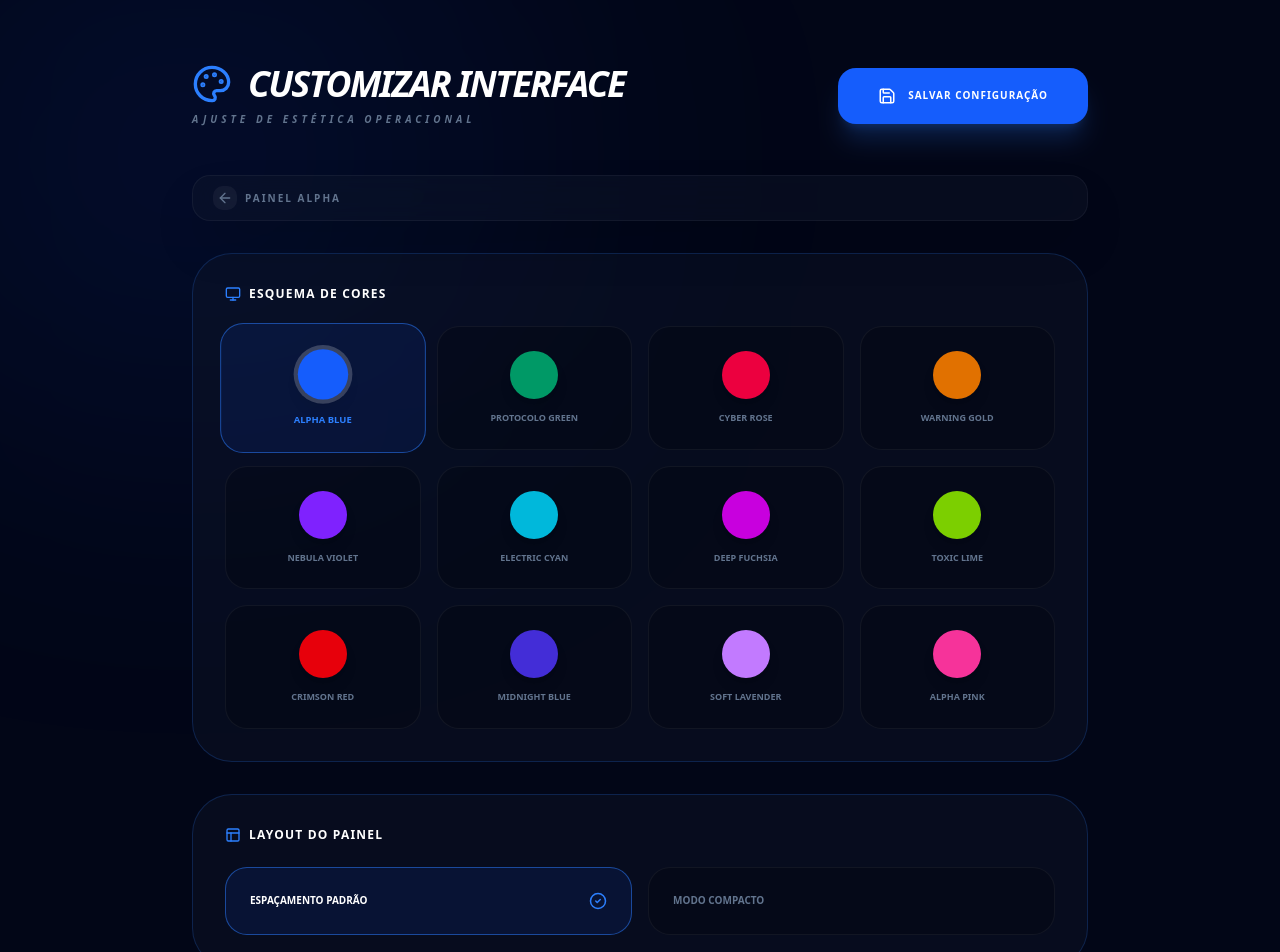
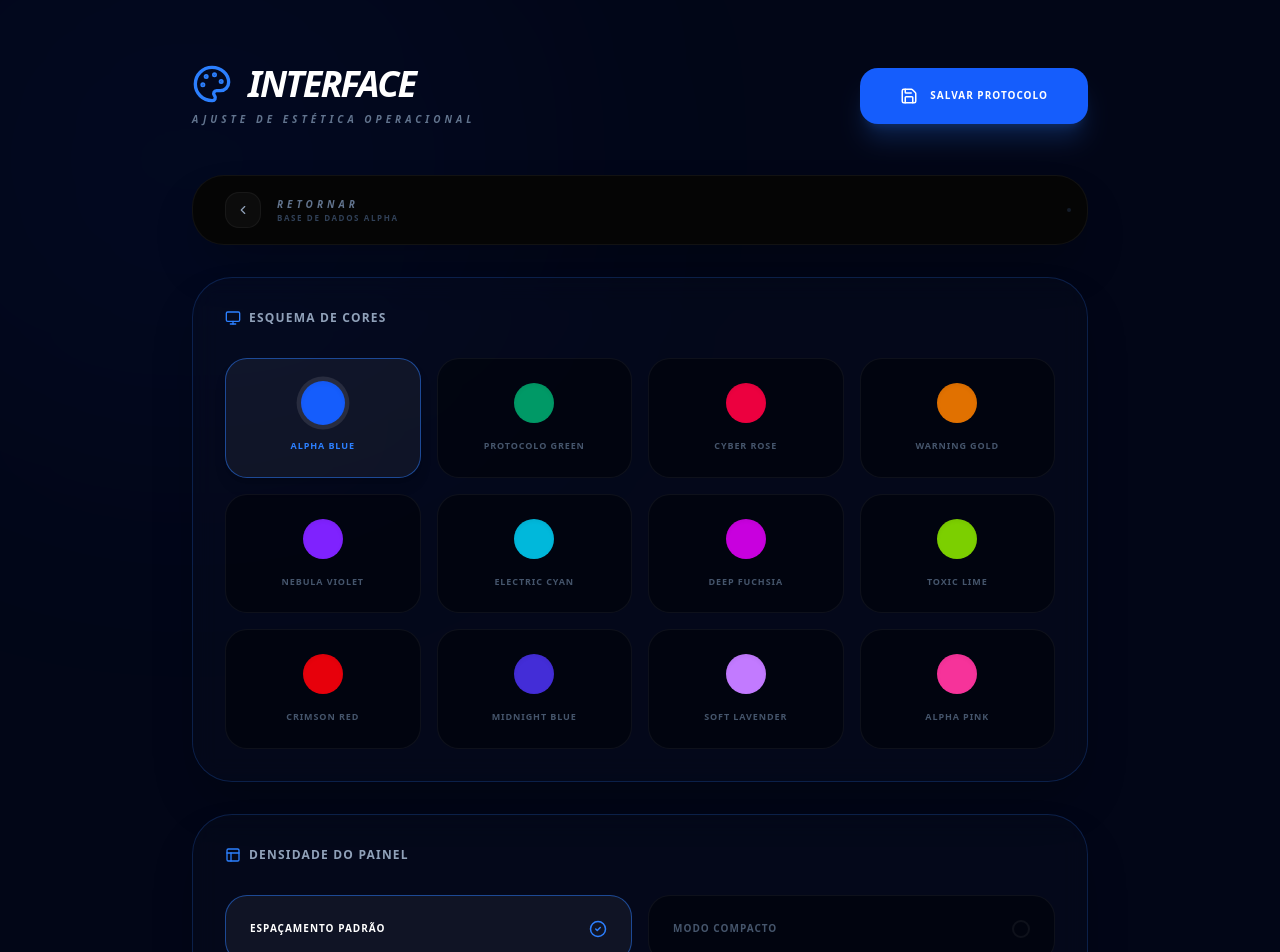
Before and after one commit to Vin1-SF19/PainelAlphaProjeto, a Next.js app: page /PainelAlpha/InfosPerfil/Preferencias in a window 1280 px wide. Shown: the top 952 px of the page. Built offline with nearby package versions, Linux system fonts and the light colour scheme; no server answers; the database is empty.

Commit message:
Painel preferencias bug corrigido

```diff
--- a/src/app/PainelAlpha/InfosPerfil/Preferencias/page.tsx
+++ b/src/app/PainelAlpha/InfosPerfil/Preferencias/page.tsx
@@ -25,32 +25,53 @@ const TEMAS = [
 
 export default function PreferenciasPage() {
   const { data: session, update } = useSession();
-  const [tema, setTema] = useState("blue");
-  const [densidade, setDensidade] = useState("default");
+
+  const [tema, setTema] = useState(() => {
+    if (typeof window !== "undefined") {
+      return localStorage.getItem("alpha-theme-temp") || "blue";
+    }
+    return "blue";
+  });
+
+  const [densidade, setDensidade] = useState(() => {
+    if (typeof window !== "undefined") {
+      return localStorage.getItem("alpha-density-temp") || "default";
+    }
+    return "default";
+  });
+
   const [loading, setLoading] = useState(false);
 
   useEffect(() => {
     if (session?.user) {
       const user = session.user as any;
-      if (user.tema_interface) setTema(user.tema_interface);
-      if (user.densidade_painel) setDensidade(user.densidade_painel);
+      const cachedTheme = localStorage.getItem("alpha-theme-temp");
+      const cachedDensity = localStorage.getItem("alpha-density-temp");
+
+      if (user.tema_interface && !cachedTheme) setTema(user.tema_interface);
+      if (user.densidade_painel && !cachedDensity) setDensidade(user.densidade_painel);
     }
   }, [session]);
+
+  useEffect(() => {
+    const estilo = getTema(tema);
+    document.documentElement.style.setProperty("--alpha-primary", estilo.accent);
+    localStorage.setItem("alpha-theme-temp", tema);
+    localStorage.setItem("alpha-density-temp", densidade);
+  }, [tema, densidade]);
 
   const preview = getTema(tema);
 
   const handleSalvar = async () => {
     setLoading(true);
 
-    localStorage.setItem("alpha-theme-temp", tema);
-
-    const estiloSelec = getTema(tema);
-    document.documentElement.style.setProperty("--alpha-primary", estiloSelec.accent);
-
     try {
       const res = await atualizarInterfaceAction(tema, densidade);
 
       if (res?.success) {
+        localStorage.setItem("alpha-theme-temp", tema);
+        localStorage.setItem("alpha-density-temp", densidade);
+
         await update({
           ...session,
           user: { ...session?.user, tema_interface: tema, densidade_painel: densidade }
@@ -59,77 +80,79 @@ export default function PreferenciasPage() {
         toast.success("Protocolo Alpha Sincronizado!");
 
         setTimeout(() => {
-          window.location.href = `/PainelAlpha?v=${Date.now()}`;
-        }, 600);
+          window.location.replace(`/PainelAlpha?refresh=${Date.now()}`);
+        }, 500);
       }
     } catch (error) {
       setLoading(false);
+      toast.error("Erro na sincronização");
     }
   };
 
-
   return (
-    <main className="min-h-screen bg-[#020617] p-8 lg:p-16 text-white relative transition-colors duration-500">
-      <div className={`absolute top-[-10%] left-[-10%] w-[50%] h-[50%] ${preview.glow} blur-[150px] rounded-full transition-all duration-700`} />
+    <main className="min-h-screen bg-[#020617] p-8 lg:p-16 text-white relative transition-colors duration-500 overflow-x-hidden">
+      <div className={`absolute top-[-10%] left-[-10%] w-[50%] h-[50%] ${preview.glow} blur-[150px] rounded-full transition-all duration-700 opacity-50`} />
 
       <div className="max-w-4xl mx-auto relative z-10">
-        <header className="flex justify-between items-center mb-12">
+        <header className="flex flex-col md:flex-row justify-between items-start md:items-center gap-6 mb-12">
           <div>
             <h1 className="text-4xl font-black uppercase italic tracking-tighter flex items-center gap-4">
-              <Palette className={preview.text} size={40} /> Customizar Interface
+              <Palette className={preview.text} size={40} /> Interface
             </h1>
             <p className="text-[10px] font-black text-slate-500 uppercase tracking-[0.4em] mt-2 italic">Ajuste de Estética Operacional</p>
           </div>
           <button
             onClick={handleSalvar}
             disabled={loading}
-            className={`cursor-pointer h-14 px-10 ${preview.bg} hover:brightness-110 rounded-2xl font-black uppercase text-[10px] tracking-widest flex items-center gap-3 transition-all shadow-xl ${preview.shadow} disabled:opacity-50`}
+            className={`cursor-pointer h-14 px-10 ${preview.bg} hover:brightness-110 rounded-2xl font-black uppercase text-[10px] tracking-widest flex items-center gap-3 transition-all shadow-xl ${preview.shadow} disabled:opacity-50 active:scale-95`}
           >
             {loading ? <div className="h-4 w-4 border-2 border-white/30 border-t-white rounded-full animate-spin" /> : <Save size={18} />}
-            Salvar Configuração
+            Salvar Protocolo
           </button>
         </header>
 
         <div className="grid gap-8">
           <BotaoVoltar />
 
-          <section className={`bg-slate-900/40 border ${preview.border} p-8 rounded-[2.5rem] transition-all duration-500`}>
-            <h2 className="text-xs font-black uppercase tracking-widest mb-6 flex items-center gap-2">
+          <section className={`bg-slate-900/20 backdrop-blur-md border ${preview.border} p-8 rounded-[2.5rem] transition-all duration-500 shadow-2xl`}>
+            <h2 className="text-xs font-black uppercase tracking-widest mb-8 flex items-center gap-2 text-slate-400">
               <Monitor size={16} className={preview.text} /> Esquema de Cores
             </h2>
-            <div className="grid grid-cols-2 md:grid-cols-4 gap-4">
+            <div className="grid grid-cols-2 sm:grid-cols-3 md:grid-cols-4 gap-4">
               {TEMAS.map((t) => (
                 <button
                   key={t.id}
                   onClick={() => setTema(t.id)}
-                  className={`cursor-pointer p-6 rounded-3xl border transition-all flex flex-col items-center gap-3 ${tema === t.id
-                    ? `${preview.border.replace('20', '50')} ${preview.glow} scale-105`
-                    : 'border-white/5 bg-black/20 hover:border-white/20'
+                  className={`cursor-pointer p-6 rounded-3xl border transition-all duration-300 flex flex-col items-center gap-4 group ${tema === t.id
+                    ? `${preview.border.replace('20', '50')} bg-white/5 shadow-lg`
+                    : 'border-white/5 bg-black/40 hover:border-white/20'
                     }`}
                 >
-                  <div className={`h-12 w-12 rounded-full ${t.color} shadow-lg ${tema === t.id ? 'ring-4 ring-white/20' : ''}`} />
-                  <span className={`text-[9px] font-black uppercase ${tema === t.id ? preview.text : 'text-slate-500'}`}>{t.label}</span>
+                  <div className={`h-10 w-10 rounded-full ${t.color} shadow-inner transition-transform group-hover:scale-110 ${tema === t.id ? 'ring-4 ring-white/10 scale-110' : ''}`} />
+                  <span className={`text-[9px] font-black uppercase tracking-widest ${tema === t.id ? preview.text : 'text-slate-600'}`}>{t.label}</span>
                 </button>
               ))}
             </div>
           </section>
 
-          <section className={`bg-slate-900/40 border ${preview.border} p-8 rounded-[2.5rem] transition-all duration-500`}>
-            <h2 className="text-xs font-black uppercase tracking-widest mb-6 flex items-center gap-2">
-              <Layout size={16} className={preview.text} /> Layout do Painel
+          <section className={`bg-slate-900/20 backdrop-blur-md border ${preview.border} p-8 rounded-[2.5rem] transition-all duration-500 shadow-2xl`}>
+            <h2 className="text-xs font-black uppercase tracking-widest mb-8 flex items-center gap-2 text-slate-400">
+              <Layout size={16} className={preview.text} /> Densidade do Painel
             </h2>
-            <div className="flex gap-4">
+            <div className="grid grid-cols-1 sm:grid-cols-2 gap-4">
               {['default', 'compact'].map((d) => (
                 <button
                   key={d}
                   onClick={() => setDensidade(d)}
-                  className={`cursor-pointer flex-1 p-6 rounded-3xl border transition-all flex items-center justify-between ${densidade === d
-                    ? `${preview.border.replace('20', '50')} ${preview.glow} text-white`
-                    : 'border-white/5 bg-black/20 text-slate-500 hover:border-white/20'
+                  className={`cursor-pointer p-6 rounded-3xl border transition-all duration-300 flex items-center justify-between group ${densidade === d
+                    ? `${preview.border.replace('20', '50')} bg-white/5`
+                    : 'border-white/5 bg-black/40 text-slate-600 hover:border-white/20'
                     }`}
                 >
-                  <span className="text-[10px] font-black uppercase">{d === 'default' ? 'Espaçamento Padrão' : 'Modo Compacto'}</span>
-                  {densidade === d && <CheckCircle2 size={18} className={preview.text} />}
+                  <span className={`text-[10px] font-black uppercase tracking-widest ${densidade === d ? 'text-white' : ''}`}>
+                    {d === 'default' ? 'Espaçamento Padrão' : 'Modo Compacto'}
+                  </span>
+                  {densidade === d ? <CheckCircle2 size={18} className={preview.text} /> : <div className="w-[18px] h-[18px] rounded-full border-2 border-white/5 group-hover:border-white/20" />}
                 </button>
               ))}
             </div>
--- a/src/app/layout.tsx
+++ b/src/app/layout.tsx
@@ -11,6 +11,7 @@ import { EngrenagemFlutuante } from "@/components/EngrenagemFlutuante";
 import BroadcastBanner from "@/components/BroadcastBanner";
 import { NotificacaoFlutuante } from "@/components/NotificacaoFlutuante";
 import { Heartbeat } from "@/components/Heartbeat";
+import { ThemeSyncer } from "@/components/ThemeSyncer";
 
 export const metadata: Metadata = {
   title: "Painel Alpha | Sistema de Gestão",
@@ -40,7 +41,6 @@ export default async function RootLayout({
     densidade: userDb?.densidade_painel || "default"
   };
 
-
   return (
     <html
       lang="pt-br"
@@ -49,6 +49,7 @@ export default async function RootLayout({
     >
       <body className="antialiased selection:bg-alpha/30">
         <SessionProvider session={session}>
+          <ThemeSyncer />
           <Toaster
             theme="dark"
             position="top-right"
@@ -58,9 +59,9 @@ export default async function RootLayout({
           />
           <StatusConexao />
           <ThemeProviderAlpha configIncial={configIncial}>
-          <BroadcastBanner />
-          <NotificacaoFlutuante/>
-          <Heartbeat />
+            <BroadcastBanner />
+            <NotificacaoFlutuante/>
+            <Heartbeat />
             {children}
             <EngrenagemFlutuante />
           </ThemeProviderAlpha>
--- a/src/components/BotaoVoltar.tsx
+++ b/src/components/BotaoVoltar.tsx
@@ -1,23 +1,40 @@
 "use client";
 
 import Link from "next/link";
-import { ArrowLeft } from "lucide-react";
+import { ArrowLeft, ChevronLeft } from "lucide-react";
 
 export function BotaoVoltar({ destino = "/PainelAlpha" }: { destino?: string }) {
   return (
     <Link
       href={destino}
-      className="group flex items-center gap-2 px-5 py-2.5 rounded-2xl bg-slate-900/40 border border-white/5 backdrop-blur-xl text-slate-500 hover:text-blue-400 hover:border-blue-500/30 transition-all duration-500 shadow-2xl"
+      className="group relative flex items-center gap-4 px-8 py-4 rounded-[2rem] bg-[#050505] border border-white/5 hover:border-emerald-500/40 transition-all duration-700 shadow-2xl overflow-hidden"
     >
-      <div className="p-1 rounded-lg bg-white/5 group-hover:bg-blue-500/10 transition-colors">
-        <ArrowLeft
-          size={16}
-          className="transition-transform duration-500 group-hover:-translate-x-1"
-        />
+      <div className="absolute inset-0 bg-gradient-to-r from-emerald-500/0 via-emerald-500/5 to-emerald-500/0 translate-x-[-100%] group-hover:translate-x-[100%] transition-transform duration-1000 ease-in-out" />
+
+      <div className="absolute top-0 left-0 w-full h-[1px] bg-gradient-to-r from-transparent via-emerald-500/20 to-transparent opacity-0 group-hover:opacity-100 transition-opacity" />
+
+      <div className="relative flex items-center gap-4">
+        <div className="relative flex items-center justify-center">
+            <div className="absolute inset-0 bg-emerald-500/20 blur-xl rounded-full scale-0 group-hover:scale-150 transition-transform duration-700 opacity-0 group-hover:opacity-100" />
+            <div className="p-2.5 rounded-xl bg-white/[0.03] border border-white/5 group-hover:border-emerald-500/30 group-hover:bg-emerald-500/10 transition-all duration-500">
+                <ChevronLeft
+                    size={14}
+                    className="text-slate-400 group-hover:text-emerald-400 transition-all duration-500 group-hover:-translate-x-1"
+                />
+            </div>
+        </div>
+
+        <div className="flex flex-col">
+            <span className="text-[10px] font-black uppercase tracking-[0.4em] italic text-slate-500 group-hover:text-white transition-colors duration-500">
+                Retornar
+            </span>
+            <span className="text-[8px] font-black uppercase tracking-[0.2em] text-slate-700 group-hover:text-emerald-500/80 transition-colors duration-500">
+                Base de Dados Alpha
+            </span>
+        </div>
       </div>
-      <span className="text-[10px] font-black uppercase tracking-[0.2em]">
-        Painel Alpha
-      </span>
+
+      <div className="absolute right-4 w-1 h-1 rounded-full bg-slate-800 group-hover:bg-emerald-500 animate-pulse transition-colors" />
     </Link>
   );
 }
--- a/src/components/EngrenagemFlutuante.tsx
+++ b/src/components/EngrenagemFlutuante.tsx
@@ -1,6 +1,6 @@
 "use client";
 
-import { useState } from "react";
+import { useEffect, useState } from "react";
 import { Settings, Megaphone, Activity } from "lucide-react";
 import { useSession } from "next-auth/react";
 import { useRouter } from "next/navigation";
@@ -15,6 +15,19 @@ export function EngrenagemFlutuante() {
 
   if (session?.user?.role !== "Admin") return null;
   const style = getTema((session?.user as any)?.tema_interface);
+
+useEffect(() => {
+  const syncTheme = () => {
+    const cached = localStorage.getItem("alpha-theme-temp");
+    if (cached) {
+    }
+  };
+
+  syncTheme();
+  window.addEventListener("storage", syncTheme);
+  return () => window.removeEventListener("storage", syncTheme);
+}, []);
+
 
   return (
     <>
--- /dev/null
+++ b/src/components/ThemeSyncer.tsx
@@ -0,0 +1,15 @@
+"use client";
+import { useEffect } from "react";
+import { getTema } from "@/lib/temas";
+
+export function ThemeSyncer() {
+  useEffect(() => {
+    const temaCache = localStorage.getItem("alpha-theme-temp");
+    if (temaCache) {
+      const estilo = getTema(temaCache);
+      document.documentElement.style.setProperty("--alpha-primary", estilo.accent);
+    }
+  }, []);
+
+  return null;
+}
```
